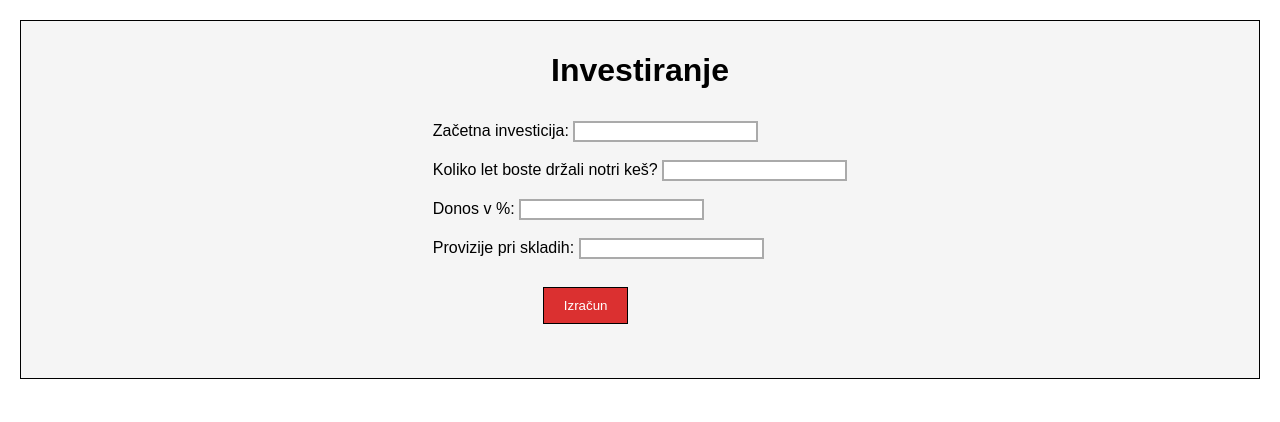
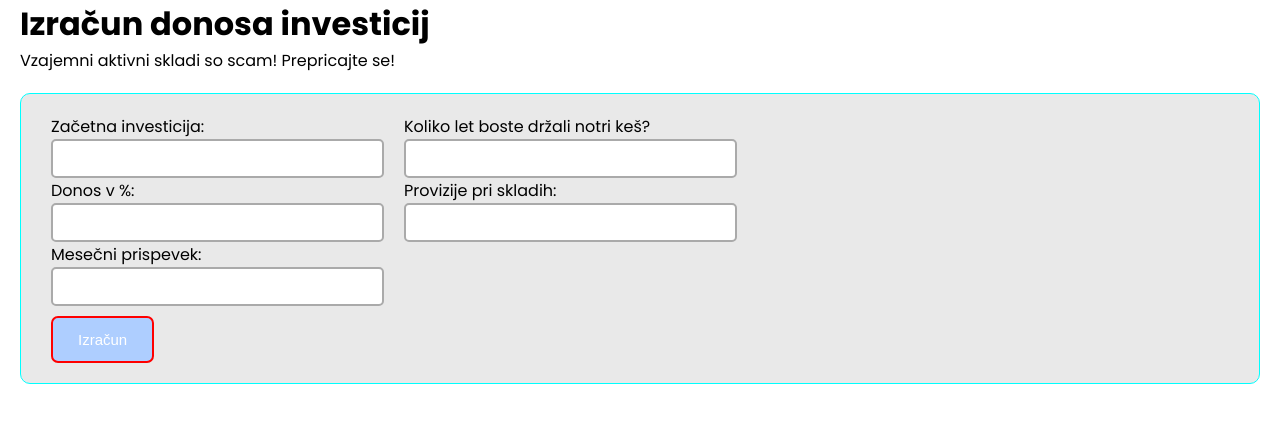
Before and after one commit to Zankooo/React-investing, a React (Create React App) app: page / in a window 1280 px wide. Shown: the top 422 px of the page. Built offline with nearby package versions, Linux system fonts and the light colour scheme.

Commit message:
programiranje

```diff
--- a/src/App.css
+++ b/src/App.css
@@ -1,27 +1,114 @@
-h1{
-  text-align: center;
+@import url('https://fonts.googleapis.com/css2?family=Poppins:ital,wght@0,100;0,200;0,300;0,400;0,500;0,600;0,700;0,800;0,900;1,100;1,200;1,300;1,400;1,500;1,600;1,700;1,800;1,900&display=swap');
 
-  padding: 10px;
-
+* {
+  margin: 0;
+  padding: 0;
+  box-sizing: border-box;
 }
 
+body {
+  font-family: "Poppins", sans-serif;
+  height: 100vh;
+}
 
-/*oz ni mi jasno da rabis dva tadva da centiras formo*/
-body { /*sam jst nevem od kje je chat dubu ta body*/
-  text-align: center;
-  font-family: 'Asap Condensed', sans-serif;
-}
 
 form {
   display: inline-block;
   text-align: left;
 }
 
+.container{
+  width: 100%;
+  margin: 0 auto;
+  padding: 0 20px;
 
-.cela_forma{
-  background-color: whitesmoke;
+}
+
+.header{
+  margin-bottom: 20px;
+}
+
+.block{
+  background-color: #e9e9e9;
+  padding: 20px 30px;
+  border-radius: 10px;
+  border: 1px solid cyan;
+  width: 100%;
+}
+
+.result-box{
+  padding: 20px;
+  border-radius: 10px;
   border: 1px solid black;
-  margin: 20px;
+  text-align: center;
+  margin: 0 20px 0 0;
+  color: white;
+  width: 25%;
+}
+
+.result-number{
+  font-size: 20px;
+
+}
+
+.result-row{
+  display: flex;
+  flex-direction: row;
+  justify-content: center;
+
+}
+
+#navadno-investiranje{
+  background-color: #3D8AFF;
+}
+#skladi{
+  background-color: #FF9A3D;
+}
+
+#razlika{
+  background-color: #FF3D48;
+}
+
+.form-group{
+  display: flex;
+  flex-direction: column;
+  width:333px;
+  margin: 0 20px 0 0;
+}
+
+input{
+  padding: 10px;
+  border-radius: 5px;
+}
+
+.form-row{
+  display: flex;
+  flex-direction: row;
+
+}
+
+button{
+  outline:none;
+  border: 1px solid black;
+  padding: 13px 25px;
+  color:#fff;
+  font-weight: 500;
+  border-radius: 7px;
+  font-size: 15px;
+  margin-top: 10px;
+
+}
+
+button:disabled{
+  background-color: #aeceff;
+  border: 2px solid red;
+}
+
+button:enabled{
+  border: 2px solid green;
+  cursor: pointer;
+  background-color: #3D8AFF;
+
 }
 
 #rezultati{
@@ -33,45 +120,6 @@ form {
 }
 
 
-.ni {
-  margin-left: 110px;
-  margin-top: 10px;
-  padding: 10px;
-  background-color: rgb(219, 48, 48);
-  color: white;
-  border: 1px solid black;
-  padding: 10px 20px;
-  cursor: pointer;
-  transition: background-color 0.7s, color 0.7s;
-
-}
-
-
-.je {
-  background-color: rgb(46, 139, 46);
-  color: black;
-  margin-left: 110px;
-  margin-top: 10px;
-  padding: 10px;
-  transition: background-color 0.7s, color 0.7s;
-  padding: 10px 20px;
-  border: 1px solid black;
-  cursor: pointer;
-
-
-}
-
-#spremeni-barvo{
-  background-color: white;
-  color: black;
-  cursor: pointer;
-}
-
-#spremeni-barvo.clicked{
-  background-color: black;
-  color: white;
-  cursor: pointer;
-}
 
 input:focus{
   outline: none;
--- a/src/App.js
+++ b/src/App.jsx
@@ -1,5 +1,6 @@
 import { useEffect, useState, useRef } from 'react';
 import './App.css';
+
 
 function App() {
 
@@ -11,7 +12,8 @@ function App() {
     zacetna_investicija: '',
     leta: '',
     donos: '',
-    provizije_skladi: ''
+    provizije_skladi: '',
+    mesecni_prispevek: ''
   });
 
   // Pove v kakšnem stanju je polje
@@ -27,7 +29,8 @@ function App() {
     zacetna_investicija: FieldState.Empty,
     leta: FieldState.Empty,
     donos: FieldState.Empty,
-    provizije_skladi: FieldState.Empty
+    provizije_skladi: FieldState.Empty,
+    mesecni_prispevek: FieldState.Empty
   });
 
   // Tukaj shranimo rezultate izračunov
@@ -44,14 +47,27 @@ function App() {
     ali_vse_prav();
   }, [fieldState]);
 
+  //da nimas handle_change za vsak field
   function handle_change(event) {
+    // vedno ko imaš useRef moraš dat .current, da dobiš vrednost
+    // event.target je html element na katerem smo trenutno
+    // name pa definiramo sami za vsak input hmtl element in name more bit enak kot kljuc od vrednosti v useRef
     podatki.current[event.target.name] = event.target.value;
     // To lahko kličemo tukaj, ker so vrdnosti polj v useRef in se posodobijo takoj
     validateFieldsColorize();
   }
 
 //----------------------------------------------------------------------
+  function formatDecimal(number) {
+    const moneyFormatter = new Intl.NumberFormat('sl-SI', {
+      style: 'currency',
+      currency: 'EUR',
+      minimumFractionDigits: 2
+    });
+    return moneyFormatter.format(number);
+  }
 
+//----------------------------------------------------------------------
   //napisat morm tri funkcije:
     //navadno investiranje
     //precudoviti skladi
@@ -61,10 +77,13 @@ function App() {
 
     function pritisnjen_gumb(event){
       event.preventDefault();
+      const navadnoInvestiranje = navadno_investiranje()
+      const skladi = precudoviti_skladi()
+      const raz = razlika();
       // Nastavimo state na rezultate
-      setNavadnoInvestiranjeResult(navadno_investiranje());
-      setSkladiResult(precudoviti_skladi());
-      setRazlikaResult(razlika());
+      setNavadnoInvestiranjeResult(formatDecimal(navadnoInvestiranje));
+      setSkladiResult(formatDecimal(skladi));
+      setRazlikaResult(formatDecimal(raz));
       // Prikažemo rezultat
       setShowResult(true);
     }
@@ -141,28 +160,57 @@ function App() {
 //----------------------------------------------------------------------
   return (
 
-    <div className='cela_forma'>
-        <h1>Investiranje</h1>
+  <div className='container'>
 
-        <form className='forma'>
+    <div className="header">
+    <h1>Izračun donosa investicij</h1>
+    <p>Vzajemni aktivni skladi so scam! Prepricajte se! </p>
+
+    </div>
+
+
+    <div>
+        <form className='block'>
+
+
+        {/*za vsako; zactna investicija, leto, donos, mesecni prispevek... smo naredili to*/ }
+      <div className='form-row'>
+        <div className='form-group'>
           <label htmlFor="zacetna_investicija">Začetna investicija: </label>
           <input type='text' name='zacetna_investicija' className={fieldState.zacetna_investicija} onChange={ (event) => {handle_change(event)} } required></input>
+        </div>
 
-          <br></br>
-          <br></br>
+
+        <div className='form-group'>
           <label htmlFor="leta">Koliko let boste držali notri keš? </label>
           {/* ce hocemo samo eno funkcijo klicati on change, damo normalno samo on change in v zavite oklepaje to nunkcijo, ce pa hocemo dve nardimo pa tkole*/}
           <input type='text' name='leta' className={fieldState.leta} onChange={ (event) => {handle_change(event)} } required></input>
-          <br></br>
-          <br></br>
+        </div>
+      </div>
+
+
+
+
+      <div className='form-row'>
+        <div className='form-group'>
           <label htmlFor="donos">Donos v %: </label>
           <input type='text' name='donos' className={fieldState.donos} onChange={ (event) => {handle_change(event)} } required></input>
-          <br></br>
-          <br></br>
+        </div>
+
+        <div className='form-group'>
           <label htmlFor="provizije_skladi">Provizije pri skladih: </label>
           <input type='text' name='provizije_skladi' className={fieldState.provizije_skladi} onChange={ (event) => {handle_change(event)} } required></input>
-          <br></br>
-          <br></br>
+        </div>
+      </div>
+
+
+
+      <div className='form-row'>
+        <div className='form-group'>
+          <label htmlFor="mesecni_prispevek">Mesečni prispevek: </label>
+          <input type='text' name='mesecni_prispevek' className={fieldState.mesecni_prispevek} onChange={ (event) => {handle_change(event)} }></input>
+        </div>
+      </div>
 
           <button onClick={(e) => pritisnjen_gumb(e)} disabled={!vse_prav} className={vse_prav ? "je" : "ni"}>Izračun</button>
         </form>
@@ -170,20 +218,39 @@ function App() {
         <br></br>
         <br></br>
 
-        {showResult && <div id='rezultati'>
-          <div>Navadno investiranje: {navadnoInvestiranjeResult}</div>
-          <div>Precudoviti skladi: {skladiResult}</div>
-          <div>Razlika: {razlikaResult}</div>
-        </div>}
 
-          <br></br>
-          <br></br>
+
+        {showResult &&
+        <section>
+        <h1>Donos:</h1>
+        <div className='block'>
+
+        <div className='result-row'>
+          <div className='result-box' id='navadno-investiranje'>Navadno investiranje:
+            <div className='result-number'>{navadnoInvestiranjeResult}</div>
+          </div>
+
+
+
+          <div className='result-box' id='skladi'>Precudoviti skladi:
+            <div className='result-number'> {skladiResult}</div>
+          </div>
+
+
+
+          <div className='result-box' id='razlika'>Razlika:
+            <div className='result-number'>{razlikaResult}</div>
+          </div>
+
+        </div>
+        </div>
+        </section>}
+
+
+     </div>
+
     </div>
-
   );
 }
 
 export default App;
-
-//DELA VSE VSE DELA KUL, SAM PROBLEM IMAM Z UNIM KORAKOM K UPDEJTA EN KORAK PREPOZNO :)
-// BUREK
--- a/src/index.css
+++ b/src/index.css
@@ -1,3 +1,6 @@
+
+
+
 body {
   margin: 0;
   font-family: -apple-system, BlinkMacSystemFont, 'Segoe UI', 'Roboto', 'Oxygen',
```
